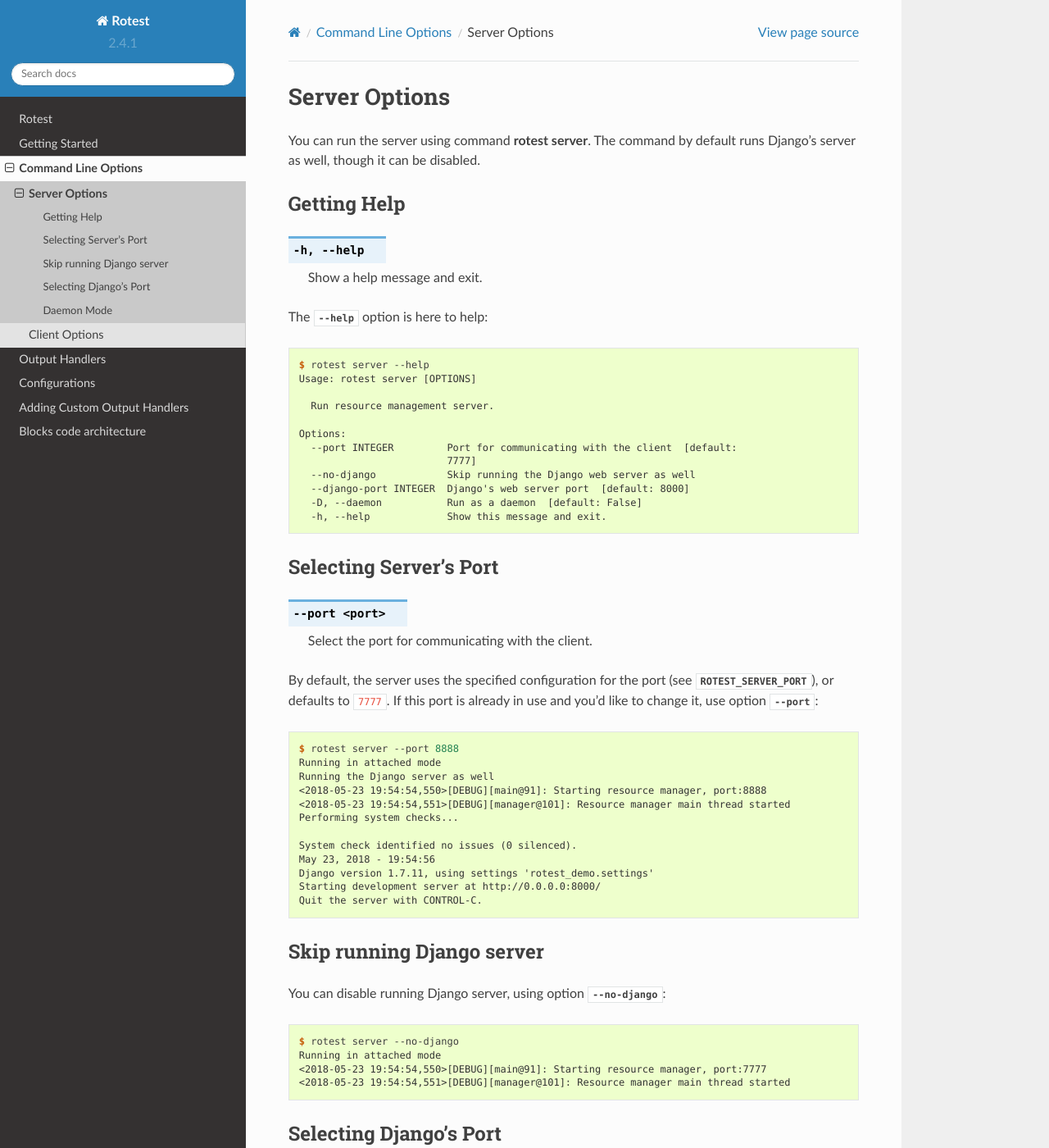
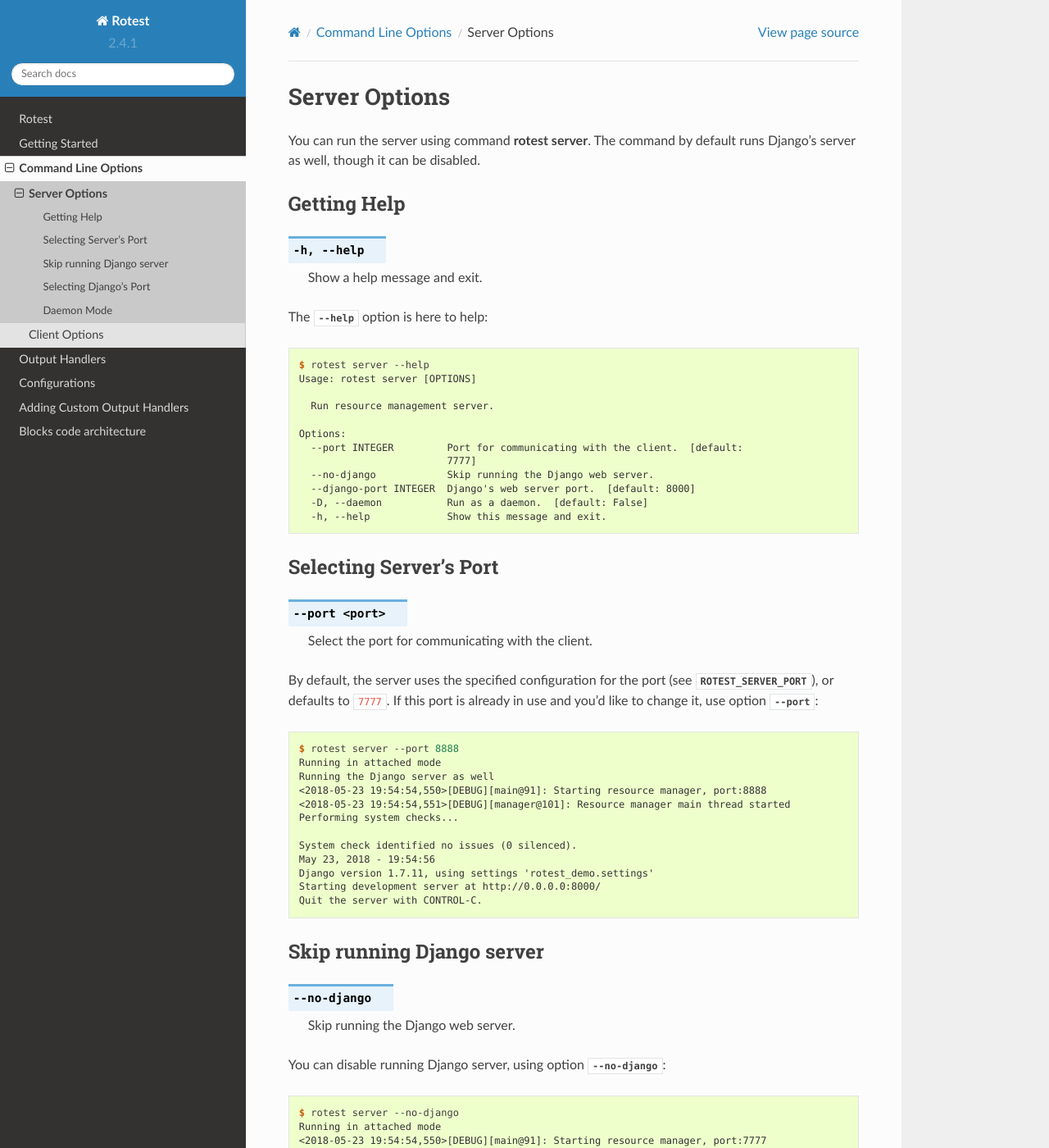
Before and after one commit to gregoil/rotest, a Sphinx documentation site: the page built from docs/cli_options/server_options.rst, in a window 1280 px wide and 1400 px high. Shown: the whole window at 82% size. Built offline with Sphinx 7.4.7 and the Read the Docs theme 2.0.0, drawn with Linux system fonts in a browser that asks for light colours.

Commit message:
fix server CLI

```diff
--- a/docs/cli_options/server_options.rst
+++ b/docs/cli_options/server_options.rst
@@ -24,11 +24,11 @@
       Run resource management server.
 
     Options:
-      --port INTEGER         Port for communicating with the client  [default:
+      --port INTEGER         Port for communicating with the client.  [default:
                              7777]
-      --no-django            Skip running the Django web server as well
-      --django-port INTEGER  Django's web server port  [default: 8000]
-      -D, --daemon           Run as a daemon  [default: False]
+      --no-django            Skip running the Django web server.
+      --django-port INTEGER  Django's web server port.  [default: 8000]
+      -D, --daemon           Run as a daemon.  [default: False]
       -h, --help             Show this message and exit.
 
 Selecting Server's Port
@@ -59,6 +59,10 @@
 
 Skip running Django server
 ==========================
+
+.. option:: --no-django
+
+    Skip running the Django web server.
 
 You can disable running Django server, using option :option:`--no-django`:
 
```
Also changed, not shown: 1 other file.
